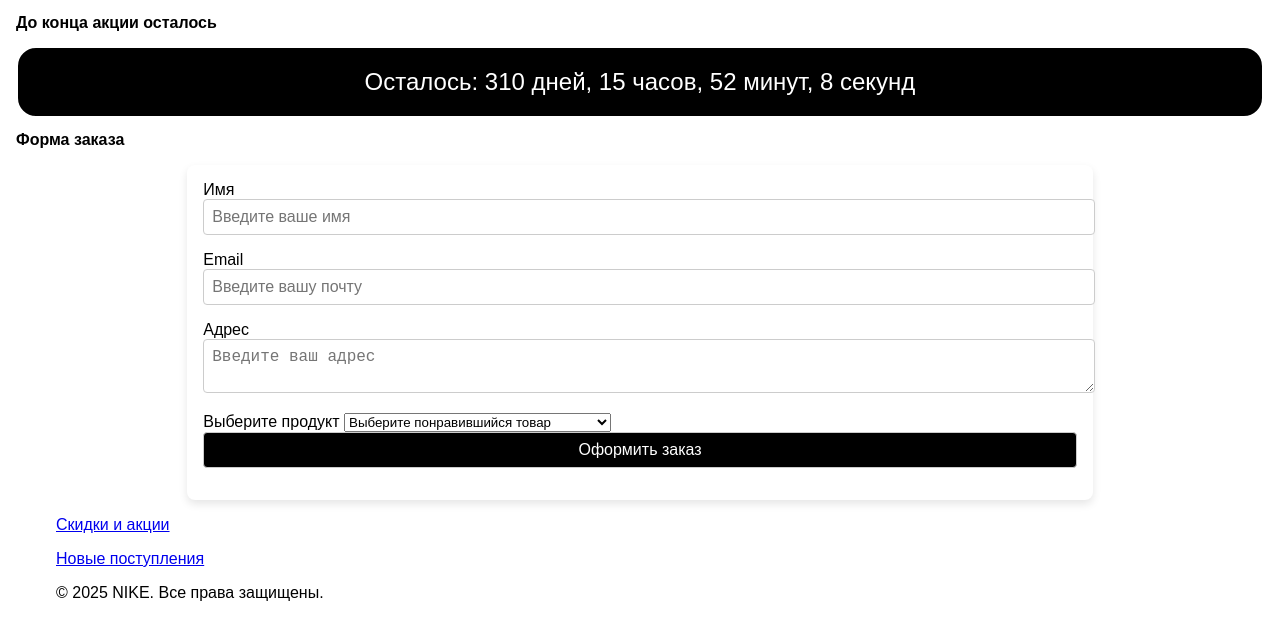
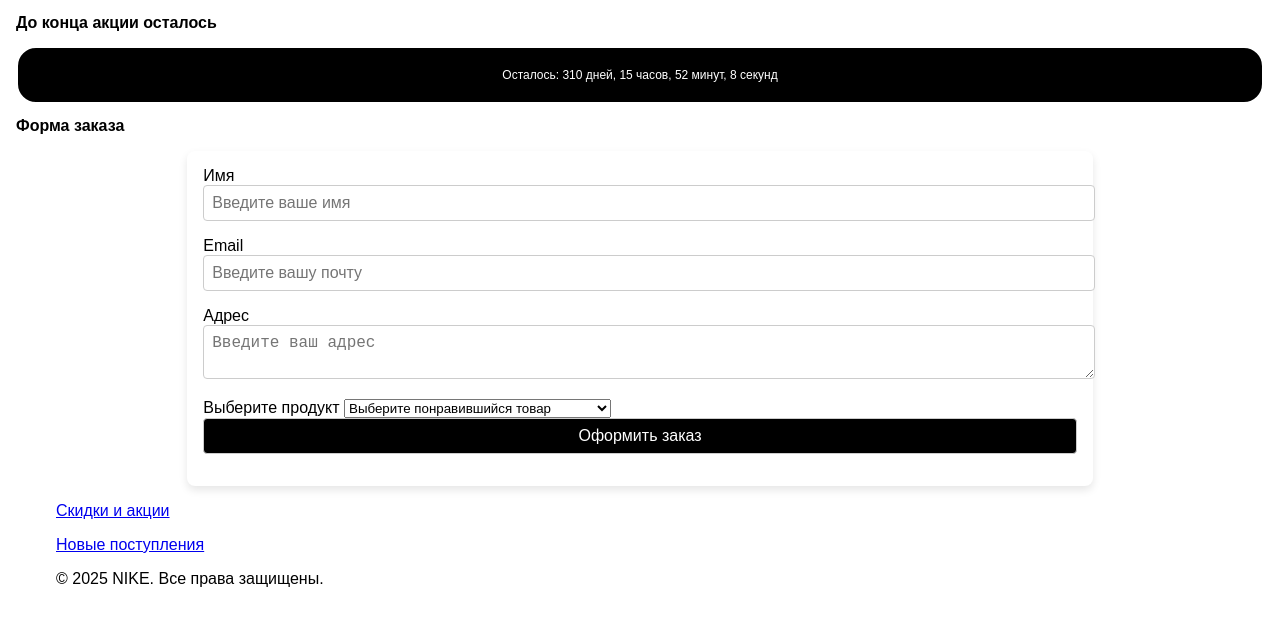
Before and after one commit to Panik-13/LAB_3_Pan, a plain HTML site: page index.html in a window 1280 px wide. Shown: the part 3052-3686 px from the top of the page. Drawn offline with Linux system fonts and the light colour scheme.

Commit message:
Update style.css

```diff
--- a/style.css
+++ b/style.css
@@ -60,7 +60,7 @@ h1, h2, h3 {
     border: 2px solid #ffffff; /* Цвет рамки */
     border-radius: 20px; /* Округление углов */
     padding: 20px; /* Отступы внутри рамки */
-    font-size: 24px; /* Размер шрифта */
+    font-size: 12px; /* Размер шрифта */
     text-align: center; /* Центрирование текста */
     background-color: #000000; /* Цвет фона */
     color: #ffffff;
```
